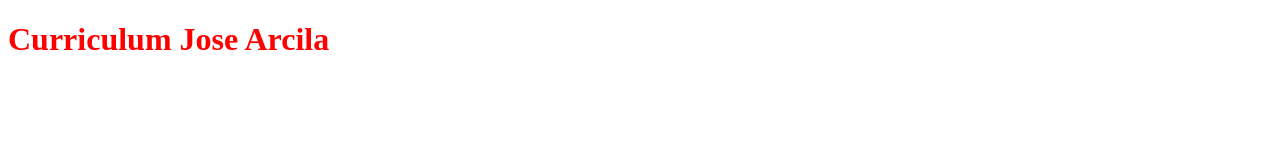
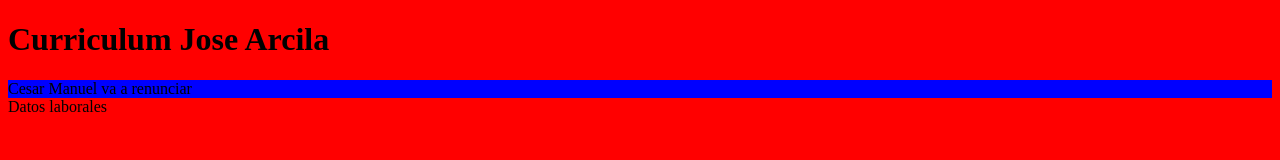
Before and after one commit to jarcilales/cv, a website: page index.html in a window 1280 px wide. Drawn offline with Linux system fonts and the light colour scheme.

Commit message:
agregue js y mas estilos

```diff
--- a/index.html
+++ b/index.html
@@ -2,10 +2,14 @@
 <html>
     <head>
         <meta charset="uft-8">
-        <link rel="stylesheet" href="\styles\app.css">
+        <link rel="stylesheet" href="/styles/app.css">
         <title>Curriculum Jose Arcila</title>
+        <script src="js/app.js"></script>
+
     </head>
     <body>
         <h1>Curriculum Jose Arcila</h1>
+        <aside>Cesar Manuel va a renunciar</aside>
+        <section>Datos laborales</section>
     </body>
 </html>
--- /dev/null
+++ b/js/app.js
@@ -0,0 +1 @@
+console.log("Hello World");
--- a/package.json
+++ b/package.json
@@ -4,6 +4,7 @@
   "description": "Curriculum",
   "main": "index.js",
   "scripts": {
+
     "test": "echo \"Error: no test specified\" && exit 1"
   },
   "repository": {
--- a/styles/app.css
+++ b/styles/app.css
@@ -1,6 +1,7 @@
-h1{
-    color:red;
+
+aside{
+    background-color: blue;
 }
-h1:hover{
-    color:blue;
+body{
+    background-color: red;
 }
```
Also changed, not shown: 1 other file.
